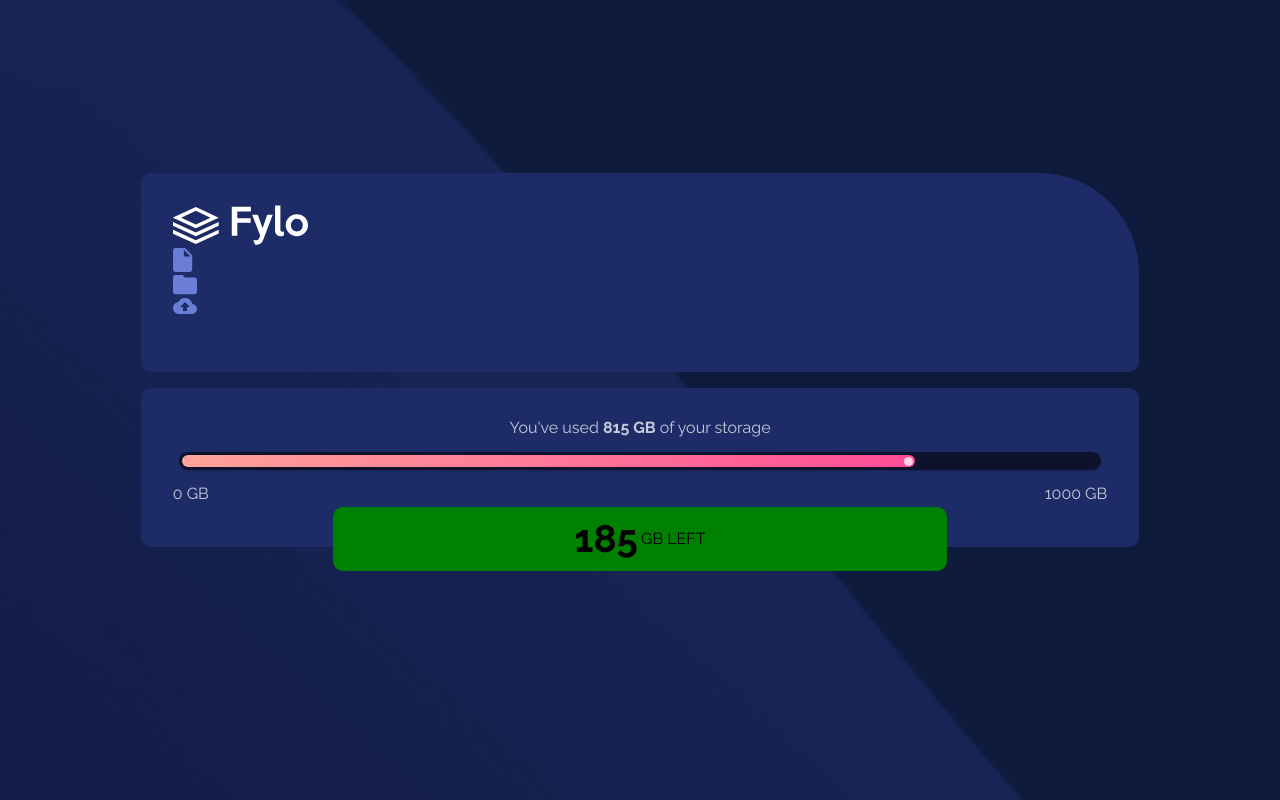
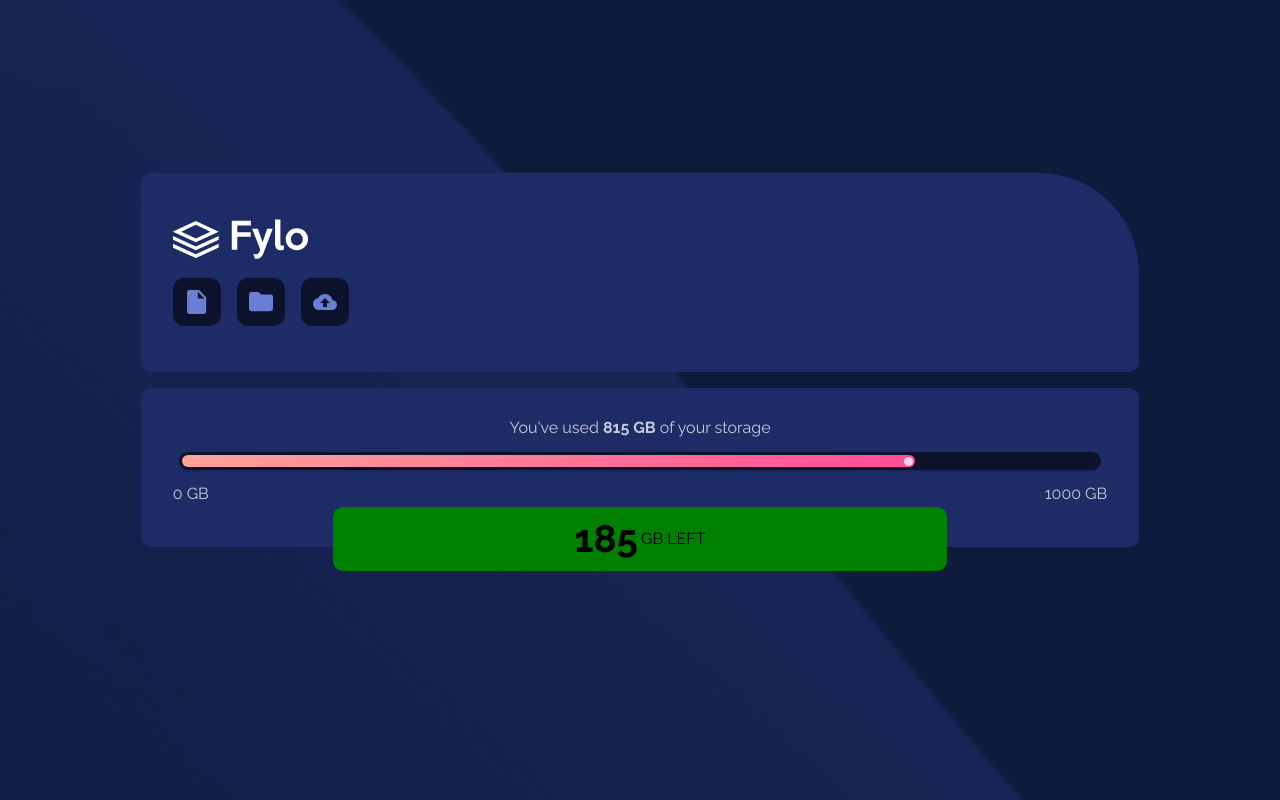
Before and after one commit to NateOs/fylo-data-storage-component, a React (Create React App) app: page / in a window 1280 px wide. Built offline with nearby package versions, Linux system fonts and the light colour scheme.

Commit message:
uploader component styling done

```diff
--- a/src/styles/App.scss
+++ b/src/styles/App.scss
@@ -28,6 +28,10 @@ body {
   &--curved-border {
     min-height: 135px;
     border-top-right-radius: 100px;
+    display: flex;
+    flex-direction: column;
+    align-content: space-around;
+    justify-content: center;
   }
 }
 
@@ -43,7 +47,26 @@ body {
 }
 
 // UploaderComponent
-
+.section {
+  &__logo {
+    margin-bottom: 1em;
+  }
+  &__actions {
+    display: flex;
+    justify-content: flex-start;
+    align-content: center;
+  }
+  &__actions-box {
+    display: flex;
+    align-items: center;
+    justify-content: center;
+    width: 3em;
+    height: 3em;
+    background: $neutral-very-dark-blue;
+    margin-right: 1em;
+    border-radius: 0.7em;
+  }
+}
 // StatsComponent
 
 .section__info {
@@ -95,11 +118,6 @@ body {
   &__storage-info {
     font-size: 2.4em;
   }
-  // &__paragraph {
-  //   color: hsl(229, 57%, 11%);
-  //   font-weight: map-get($font-weights, "bold");
-  //   font-size: 2em;
-  // }
 }
 
 // Media Queries
```
